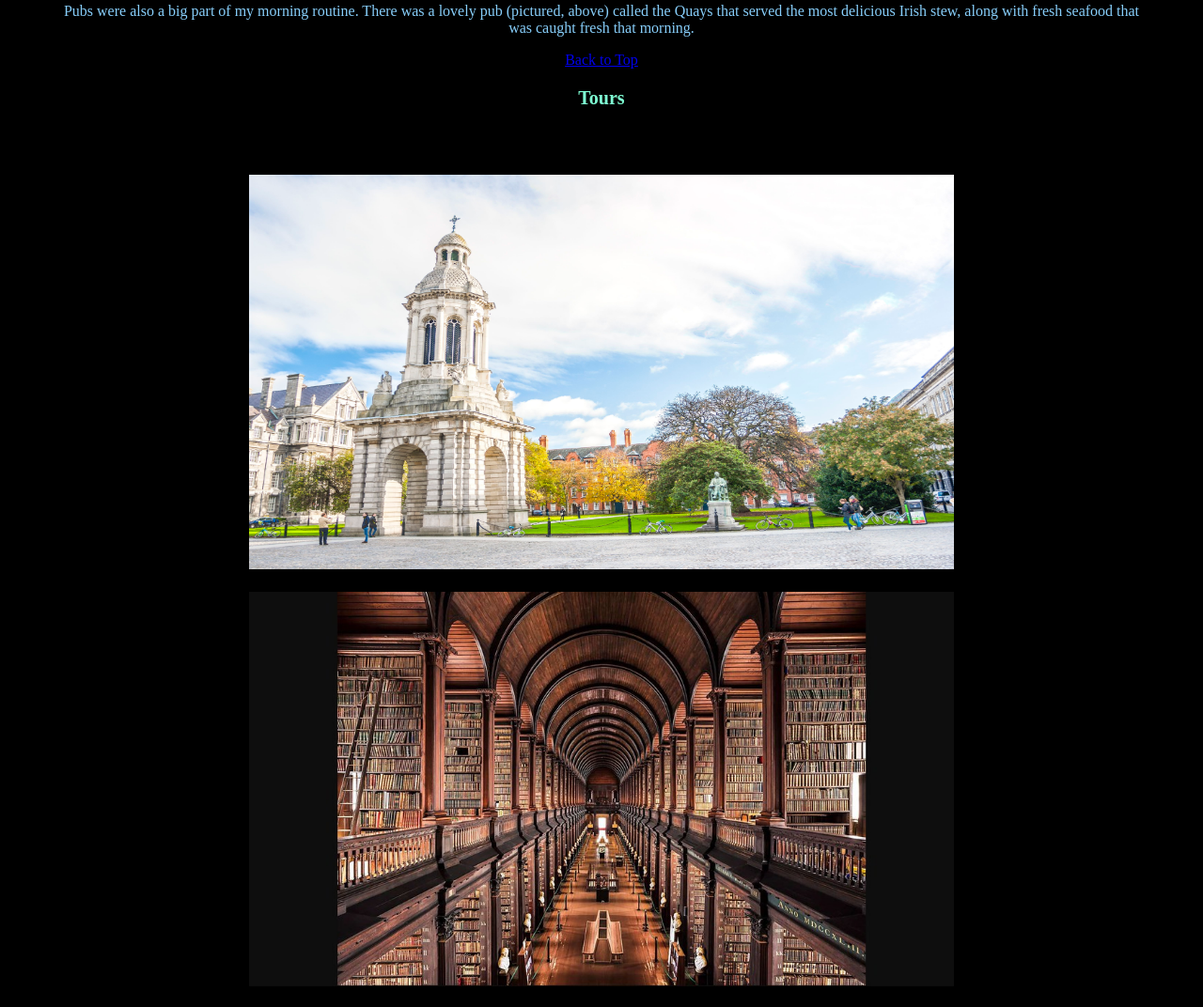
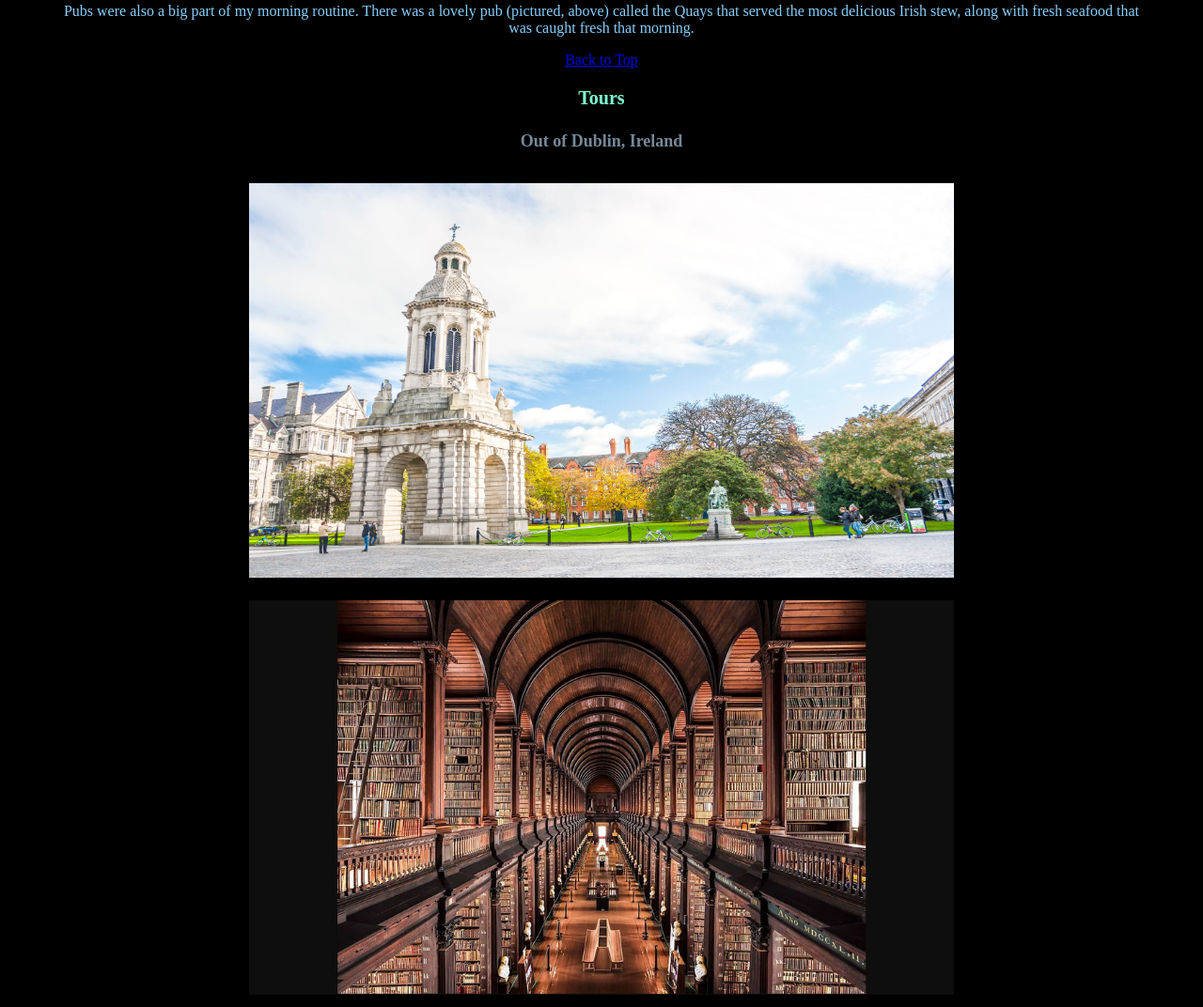
Before and after one commit to St-Louis-Women-March-2022/js-assignment-4-html-me-something-Aoekae, a website: page index.html in a window 1280 px wide. Shown: the part 3287-4359 px from the top of the page at 94% size. Drawn offline with Linux system fonts and the light colour scheme.

Commit message:
added additional styling

```diff
--- a/styles.css
+++ b/styles.css
@@ -39,3 +39,8 @@ h3 {
     color: aquamarine;
     font-size: 20px;
 }
+
+h4 {
+    color: lightslategray;
+    font-size: 18px;
+}
```
